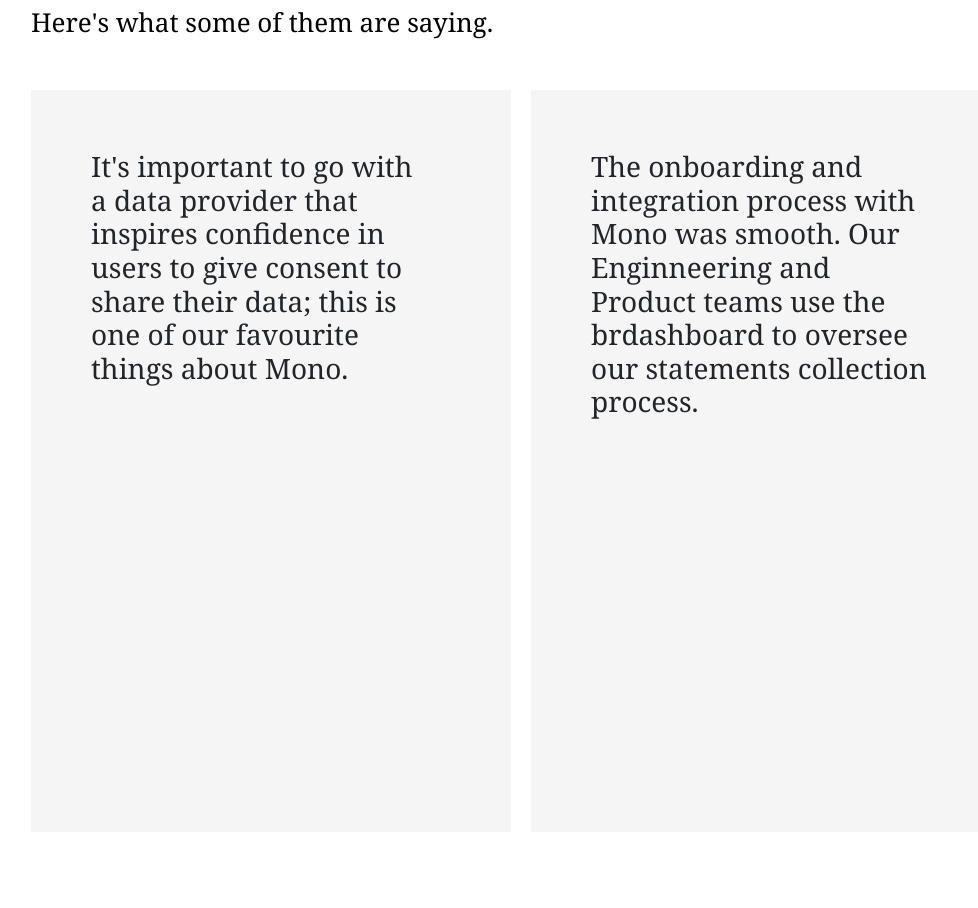
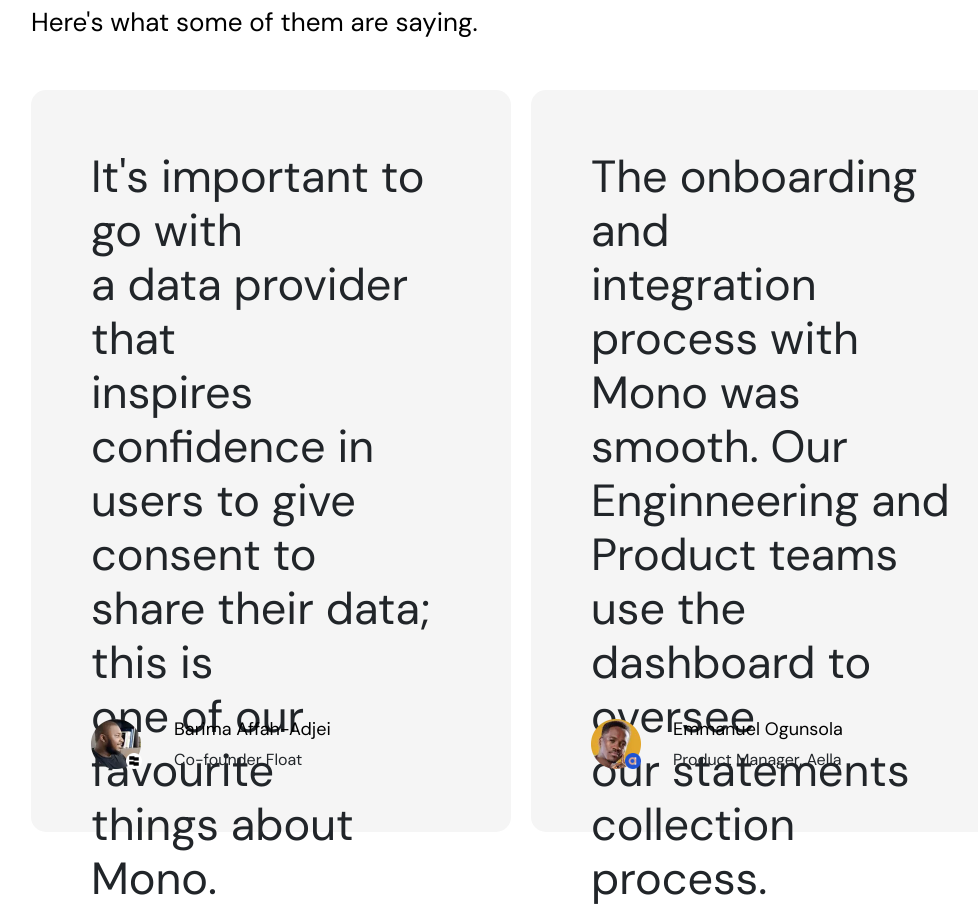
Before and after one commit to Franklin-FR/mono-project, a plain HTML site: page index.html in a window 1280 px wide. Shown: the part 3588-4496 px from the top of the page, without its empty margins (119-1097 px from the left). Before the commit the page ends 4444 px from the top, so only its background shows below. Drawn offline with nearby package versions, Linux system fonts and the light colour scheme.

Commit message:
completed the 'why market leaders are choosing Mono section'

```diff
--- a/index.css
+++ b/index.css
@@ -7,6 +7,7 @@ body{
     width: 100%;
     min-height: 100%;
     padding: 0px auto;
+    font-family: 'DM Sans', sans-serif;
 }
 
 .navigation{
@@ -30,7 +31,7 @@ body{
     padding: 13px 15px;
     color: #000000;
     font: 15px;
-    font-family: sans-serif;
+    /* font-family: sans-serif; */
     position: relative;
 
 }
@@ -410,7 +411,7 @@ ul{
   height: 31rem;
   padding: 5rem;
   font-size: 18px;
-  font-family: Georgia, 'Times New Roman', Times, serif;
+  /* font-family: Georgia, 'Times New Roman', Times, serif; */
 
 }
 
@@ -423,7 +424,7 @@ ul{
   height: 31rem;
   padding: 5rem;
   color: #fff;
-  font-family: Georgia, 'Times New Roman', Times, serif;
+  /* font-family: Georgia, 'Times New Roman', Times, serif; */
 }
 
 
@@ -438,37 +439,37 @@ margin-bottom: 35px;
 
 .Build-for-the-future{
   font-size: 64px;
-  font-family: Georgia, 'Times New Roman', Times, serif;
+  /* font-family: Georgia, 'Times New Roman', Times, serif; */
   margin-bottom: 30px;
 
 }
 
 .Bring-tomorrow{
   font-size: 26px;
-  font-family: Georgia, 'Times New Roman', Times, serif;
+  /* font-family: Georgia, 'Times New Roman', Times, serif; */
 }
 
 .connect{
   font-size: 45px;
-  font-family: Georgia, 'Times New Roman', Times, serif;
+  /* font-family: Georgia, 'Times New Roman', Times, serif; */
   margin-bottom: 20px;
 }
 
 .under-connect{
   font-size: 18px;
-  font-family: Georgia, 'Times New Roman', Times, serif;
+  /* font-family: Georgia, 'Times New Roman', Times, serif; */
   margin-bottom: 20px;
 
 }
 
 .Bizz-building{
   font-size: 64px;
-  font-family: Georgia, 'Times New Roman', Times, serif;
+  /* font-family: Georgia, 'Times New Roman', Times, serif; */
 }
 
 .Interesting{
   font-size: 26px;
-  font-family: Georgia, 'Times New Roman', Times, serif;
+  /* font-family: Georgia, 'Times New Roman', Times, serif; */
 }
 
 
@@ -491,12 +492,12 @@ margin-bottom: 35px;
 
 .increase-font{
   font-size: 73px;
-  font-family: Georgia, 'Times New Roman', Times, serif;
+  /* font-family: Georgia, 'Times New Roman', Times, serif; */
 }
 
 .paragraph{
   font-size: 22px;
-  font-family: Georgia, 'Times New Roman', Times, serif;
+  /* font-family: Georgia, 'Times New Roman', Times, serif; */
   margin-bottom: 30px;
 }
 
@@ -562,23 +563,23 @@ ul{
 
 .carbon-header{
   font-size: 45px;
-  font-family: Georgia, 'Times New Roman', Times, serif;
+  /* font-family: Georgia, 'Times New Roman', Times, serif; */
 }
 
 .carbon-text{
   font-size: 18px;
-  font-family: Georgia, 'Times New Roman', Times, serif;
+  /* font-family: Georgia, 'Times New Roman', Times, serif; */
 }
 
 .why-choose-mono{
   font-size: 64px;
-  font-family: Georgia, 'Times New Roman', Times, serif;
+  /* font-family: Georgia, 'Times New Roman', Times, serif; */
 
 }
 
 .reason{
   font-size: 26px;
-  font-family: Georgia, 'Times New Roman', Times, serif;
+  /* font-family: Georgia, 'Times New Roman', Times, serif; */
   margin: 30px 0px 0px;
 }
 
@@ -595,19 +596,92 @@ ul{
 }
 
 .first-item{
+  position: relative;
   width: 590px;
   height: 742px;
   background-color: #f5f5f5;
   padding: 60px;
+  border-radius: 15px;
+  /* font-size: 45px; */
+  /* font-family: Georgia, 'Times New Roman', Times, serif; */
+}
+
+.line_height{
+  line-height: 1.2em;
+  margin: 0px 0px 50px;
   font-size: 45px;
-  font-family: Georgia, 'Times New Roman', Times, serif;
+}
+
+.flex-up{
+  display: flex;
+  gap: 2rem;
+  position: absolute;
+  bottom: 0;
+  left: 0;
+  padding: 60px;
+  margin: 56.25px 0px 0px;
 }
 
 .second-item{
+  position: relative;
   width: 590px;
   height: 742px;
   background-color: #f5f5f5;
   padding: 60px;
+  border-radius: 15px;
+  /* font-size: 45px; */
+  /* font-family: Georgia, 'Times New Roman', Times, serif; */
+}
+
+/* .ceo-image{
+  position: absolute;
+  left: 0;
+  bottom: 0;
+  padding-left: 60px;
+
+
+} */
+
+.container-for-ceo-image{
+  position: relative;
+}
+
+.lets-try{
+  position: absolute;
+  bottom: 0;
+  right: 0;
+}
+
+
+
+.flex-up-two{
+  display: flex;
+  gap: 2rem;
+  position: absolute;
+  left: 0;
+  bottom: 0;
+  padding: 60px;
+
+}
+
+.container-for-product-manager{
+  position: relative;
+}
+
+.lets-try-this-too{
+  position: absolute;
+  right: 0;
+  bottom: 0;
+}
+
+.line_height_two{
+  line-height: 1.2em;
+  margin: 0px 0px 50px;
   font-size: 45px;
-  font-family: Georgia, 'Times New Roman', Times, serif;
 }
+
+.partners{
+  font-size: 18px;
+  color: #000000;
+  font-family: 'DM Sans', sans-serif;
+}
--- a/index.html
+++ b/index.html
@@ -4,6 +4,9 @@
     <meta charset="UTF-8">
     <meta http-equiv="X-UA-Compatible" content="IE=edge">
     <meta name="viewport" content="width=device-width, initial-scale=1.0">
+    <link rel="preconnect" href="https://fonts.googleapis.com">
+<link rel="preconnect" href="https://fonts.gstatic.com" crossorigin>
+<link href="https://fonts.googleapis.com/css2?family=DM+Sans:opsz@9..40&display=swap" rel="stylesheet">
     <link href="https://cdn.jsdelivr.net/npm/bootstrap@5.3.2/dist/css/bootstrap.min.css" rel="stylesheet" integrity="sha384-T3c6CoIi6uLrA9TneNEoa7RxnatzjcDSCmG1MXxSR1GAsXEV/Dwwykc2MPK8M2HN" crossorigin="anonymous">
     <link rel="stylesheet" href="index.css">
     <title>Cloned Mono.co Website</title>
@@ -349,20 +352,47 @@
       <div class="main-nine">
         <div class="main-nine-flex-container">
           <div class="first-item">
-            <h3>It's important to go with  <br>
+            <h3 class="line_height">It's important to go with  <br>
               a data provider that  <br>
               inspires confidence in  <br>
                users to give consent to <br> share their data; this is <br>
                one of our favourite <br> things about Mono.</h3>
+               <div class="flex-up">
+                <div class="ceo-image">
+                  <div class="container-for-ceo-image">
+                    <img src="./assets/co-founder.webp" alt="" style="width: 50px; height: 50px; margin-right: 1px;">
+                  <img src="./assets/symobl.webp" alt="" style="width: 16px; height: 16px; margin-left: auto;" class="lets-try">
+                  </div>
+                 </div>
+                 <div class="ceo-name">
+                  <h6 class="partners">Barima Affah-Adjei</h6>
+                  <span>Co-founder Float</span>
+                 </div>
+               </div>
+
           </div>
 
           <div class="second-item">
-            <h3>The onboarding and <br>
+            <h3 class="line_height_two">The onboarding and <br>
                integration process with <br> Mono was smooth. Our <br>
                 Enginneering and <br>
                  Product teams use the <br>
-                  brdashboard to oversee <br> our statements collection <br>
+                  dashboard to oversee <br> our statements collection <br>
                    process.</h3>
+                   <div class="flex-up-two">
+                    <div class="product-manager-image">
+                      <div class="container-for-product-manager">
+                        <img src="./assets/product-manager.webp" alt="" style="width: 50px; height: 50px;">
+                      <img src="./assets/symbol-2.webp" alt="" style="width: 16px; height: 16px;" class="lets-try-this-too">
+                      </div>
+
+                     </div>
+                     <div class="product-manager-name">
+                      <h6 class="partners">Emmanuel Ogunsola</h6>
+                      <span>Product Manager, Aella</span>
+                     </div>
+                   </div>
+
           </div>
 
         </div>
```
